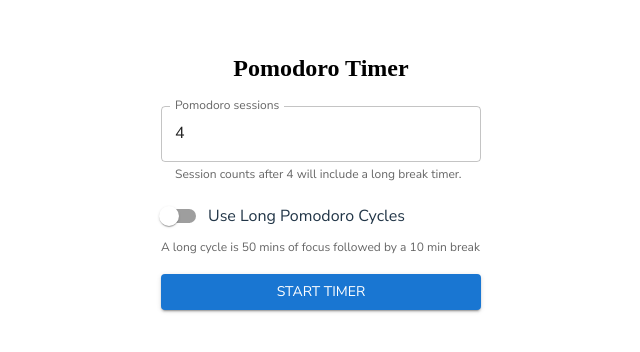
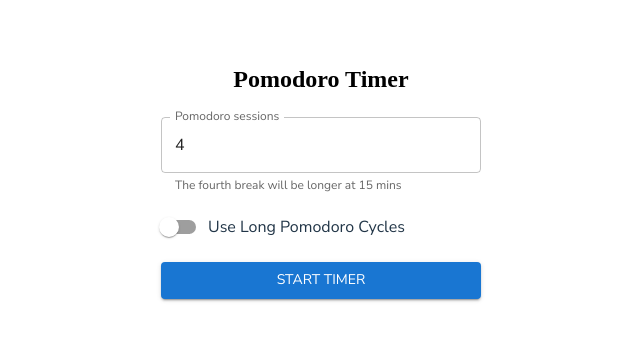
Before and after one commit to EvanRibey/pomodoro-timer, a React (Vite) app: page / in a window 1280 px wide. Shown: the part 230-582 px from the top of the page, without its empty margins (319-959 px from the left). Built offline with nearby package versions, Linux system fonts and the light colour scheme; a web font is replaced by a local one.

Commit message:
Adjust when helper messages appear, clarify definitions

```diff
--- a/package.json
+++ b/package.json
@@ -13,6 +13,7 @@
     "@emotion/react": "^11.11.1",
     "@emotion/styled": "^11.11.0",
     "@mui/material": "^5.15.0",
+    "classnames": "^2.3.2",
     "react": "^18.2.0",
     "react-dom": "^18.2.0"
   },
--- a/src/components/PomoForm.tsx
+++ b/src/components/PomoForm.tsx
@@ -15,6 +15,7 @@ import {
   POMO_FORM_LABEL_LONG_CYCLES,
 } from '../constants';
 import { PomoFormProps } from '../constants/types';
+import classNames from 'classnames';
 
 export default function PomoForm({ onSubmitForm }: PomoFormProps) {
   const [numberPomodoros, setNumberPomodoros] = useState(POMODORO_INITIAL_INTERVAL);
@@ -52,6 +53,7 @@ export default function PomoForm({ onSubmitForm }: PomoFormProps) {
         value={numberPomodoros}
       />
       <FormControlLabel
+        classes={{ root: classNames({ 'long-switch': !isLongPomoChecked }) }}
         control={
           <Switch
             checked={isLongPomoChecked}
@@ -60,7 +62,9 @@ export default function PomoForm({ onSubmitForm }: PomoFormProps) {
         }
         label={POMO_FORM_LABEL_LONG_CYCLES}
       />
-      <FormHelperText classes={{ root: 'long-switch' }}>{POMO_FORM_HELPER_LONG_CYCLES}</FormHelperText>
+      {isLongPomoChecked && (
+        <FormHelperText classes={{ root: 'long-switch' }}>{POMO_FORM_HELPER_LONG_CYCLES}</FormHelperText>
+      )}
       <Button variant="contained" type="submit">Start timer</Button>
     </form>
   );
--- a/src/constants/index.ts
+++ b/src/constants/index.ts
@@ -13,7 +13,7 @@ export const POMO_STATE_DESCRIPTION_FOCUS = 'Sit and breathe; you got this';
 
 export const POMO_FORM_LABEL_COUNT = 'Pomodoro sessions';
 export const POMO_FORM_LABEL_LONG_CYCLES = 'Use Long Pomodoro Cycles';
-export const POMO_FORM_HELPER_COUNT = 'Session counts after 4 will include a long break timer.';
+export const POMO_FORM_HELPER_COUNT = 'The fourth break will be longer at 15 mins';
 export const POMO_FORM_HELPER_LONG_CYCLES = 'A long cycle is 50 mins of focus followed by a 10 min break';
 
 // magic numbers
```
Also changed, not shown: 1 other file (tests, documents, lock files or other folders).
